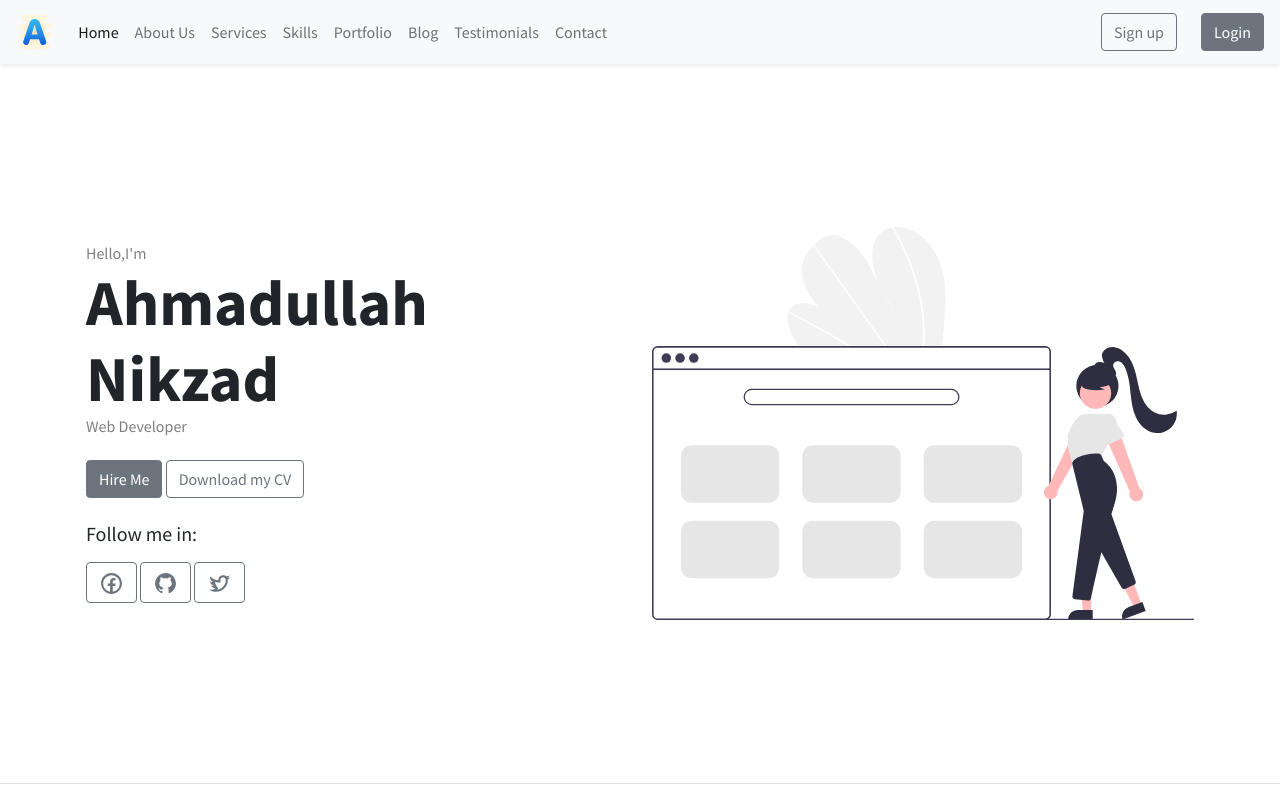
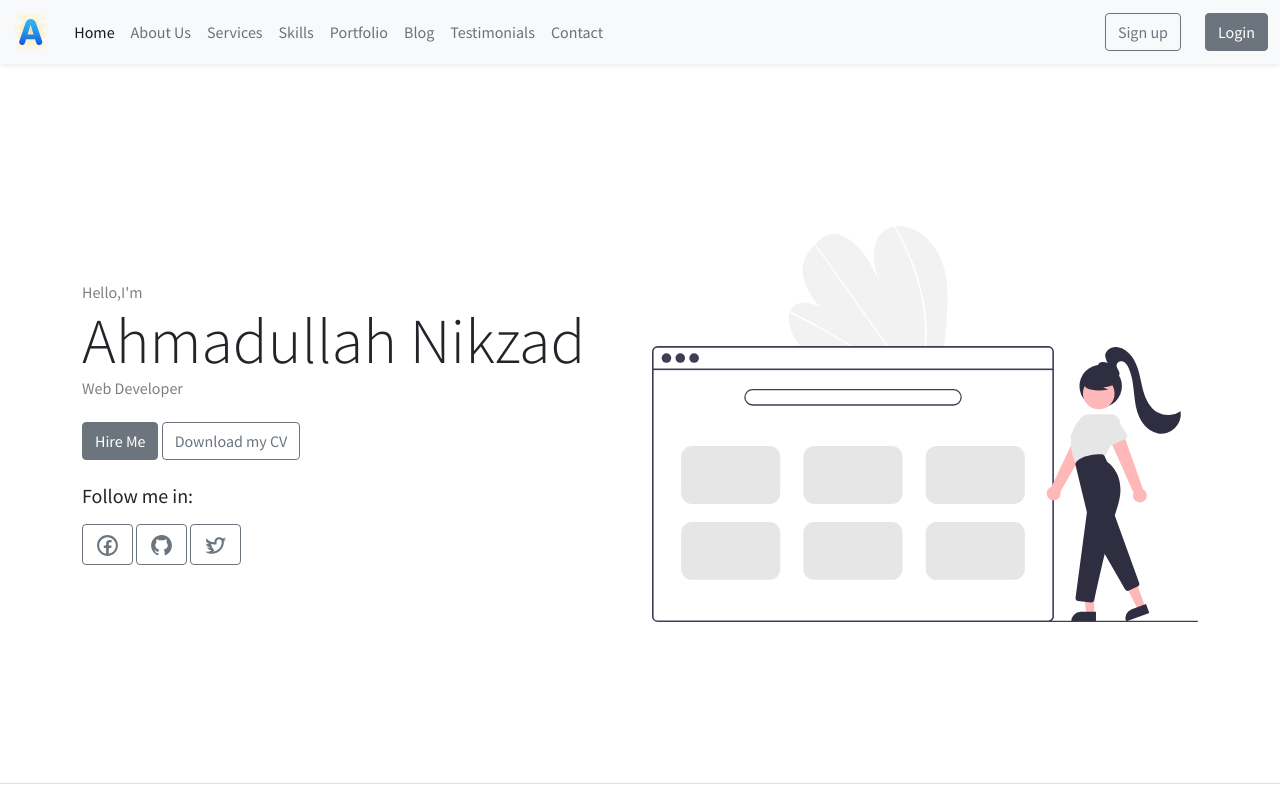
Before and after one commit to ahmadullahnikzad/portfolio, a plain HTML site: page index.html in a window 1280 px wide. Shown: the top 800 px of the page. Drawn offline with nearby package versions, Linux system fonts and the light colour scheme; a small style sheet from the web is missing.

Commit message:
Update index.html

```diff
--- a/index.html
+++ b/index.html
@@ -4,10 +4,9 @@
 <head>
     <meta charset="UTF-8">
     <meta name="viewport" content="width=device-width, initial-scale=1.0">
-    <link rel="stylesheet" href="/node_modules/bootstrap/dist/css/bootstrap.min.css">
-    <link rel="stylesheet" href="https://stackpath.bootstrapcdn.com/bootstrap/5.0.0-alpha1/css/bootstrap.min.css" integrity="sha384-r4NyP46KrjDleawBgD5tp8Y7UzmLA05oM1iAEQ17CSuDqnUK2+k9luXQOfXJCJ4I" crossorigin="anonymous">
+    <link rel="stylesheet" href="https://stackpath.bootstrapcdn.com/bootstrap/5.0.0-beta1/css/bootstrap.min.css" integrity="sha384-r4NyP46KrjDleawBgD5tp8Y7UzmLA05oM1iAEQ17CSuDqnUK2+k9luXQOfXJCJ4I" crossorigin="anonymous">
     <script src="https://cdn.jsdelivr.net/npm/popper.js@1.16.0/dist/umd/popper.min.js" integrity="sha384-Q6E9RHvbIyZFJoft+2mJbHaEWldlvI9IOYy5n3zV9zzTtmI3UksdQRVvoxMfooAo" crossorigin="anonymous"></script>
-    <script src="https://stackpath.bootstrapcdn.com/bootstrap/5.0.0-alpha1/js/bootstrap.min.js" integrity="sha384-oesi62hOLfzrys4LxRF63OJCXdXDipiYWBnvTl9Y9/TRlw5xlKIEHpNyvvDShgf/" crossorigin="anonymous"></script>
+    <script src="https://stackpath.bootstrapcdn.com/bootstrap/5.0.0-beta1/js/bootstrap.min.js" integrity="sha384-oesi62hOLfzrys4LxRF63OJCXdXDipiYWBnvTl9Y9/TRlw5xlKIEHpNyvvDShgf/" crossorigin="anonymous"></script>
     <script src="https://ajax.googleapis.com/ajax/libs/jquery/3.5.1/jquery.min.js"></script>
     <link rel="stylesheet" href="style.css">
     <link rel="shortcut icon" href="portfolio_64px.svg" type="image/x-icon">
```
